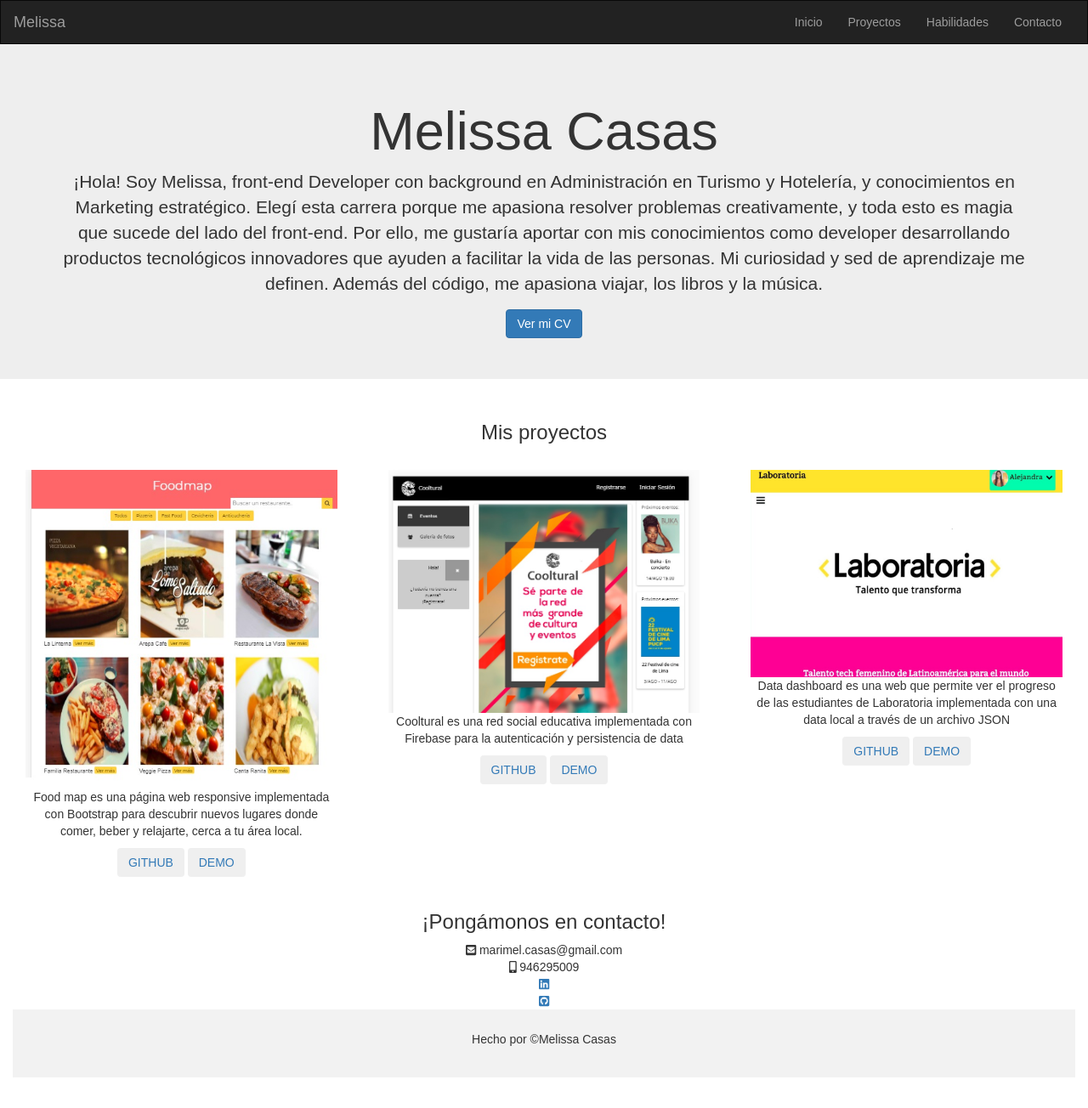
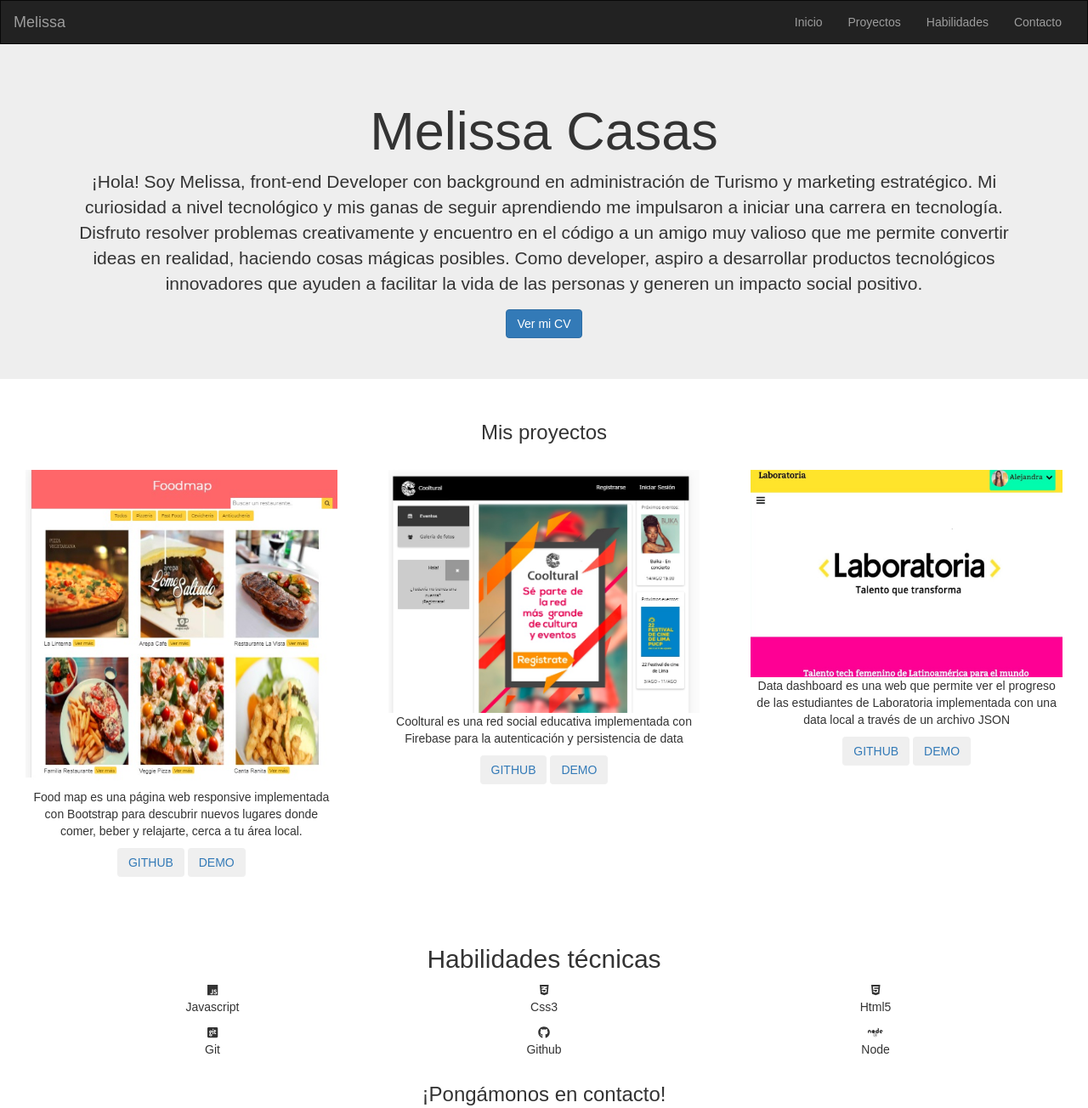
Before and after one commit to lissavcasas/portfolio, a website: page index.html in a window 1280 px wide. Shown: the top 1304 px of the page at 85% size. Before the commit the page ends 1268 px from the top, so only its background shows below. Drawn offline with nearby package versions, Linux system fonts and the light colour scheme.

Commit message:
add skills, new resume

```diff
--- a/index.html
+++ b/index.html
@@ -47,11 +47,12 @@
         <div class="container text-center">
             <h1>Melissa Casas</h1>
             <!-- <img src="src/me.jpg" class="img-responsive" style="width:50%" alt=""> -->
-            <p>¡Hola! Soy Melissa, front-end Developer con background en Administración en Turismo y Hotelería, y conocimientos
-                en Marketing estratégico. Elegí esta carrera porque me apasiona resolver problemas creativamente, y toda
-                esto es magia que sucede del lado del front-end. Por ello, me gustaría aportar con mis conocimientos como
-                developer desarrollando productos tecnológicos innovadores que ayuden a facilitar la vida de las personas.
-                Mi curiosidad y sed de aprendizaje me definen. Además del código, me apasiona viajar, los libros y la música.
+            <p>¡Hola! Soy Melissa, front-end Developer con background en administración de Turismo y marketing estratégico.
+                Mi curiosidad a nivel tecnológico y mis ganas de seguir aprendiendo me impulsaron a iniciar una carrera en
+                tecnología. Disfruto resolver problemas creativamente y encuentro en el código a un amigo muy valioso que
+                me permite convertir ideas en realidad, haciendo cosas mágicas posibles. Como developer, aspiro a desarrollar
+                productos tecnológicos innovadores que ayuden a facilitar la vida de las personas y generen un impacto social
+                positivo.
             </p>
             <div class="row">
                 <div class="col-md-12 font-size-18 flex-center-center">
@@ -131,6 +132,59 @@
             </div>
             <br>
             <!-- Skills-->
+            <section id="skills">
+                <div class="tech skills">
+                    <br>
+                    <br>
+                    <h2 class="text-center big-title">Habilidades técnicas</h2>
+                    <div class="container">
+                        <div class="row text-center">
+
+                            <div class="col-md-4 mg-b-x">
+                                <div class="round">
+                                    <i class="fab fa-js"></i>
+                                </div>
+                                <p>Javascript</p>
+                            </div>
+
+                            <div class="col-md-4 mg-b-x">
+                                <div class="round">
+                                    <i class="fab fa-css3-alt"></i>
+                                </div>
+                                <p>Css3</p>
+                            </div>
+
+                            <div class="col-md-4 mg-b-x">
+                                <div class="round">
+                                    <i class="fab fa-html5"></i>
+                                </div>
+                                <p>Html5</p>
+                            </div>
+
+                            <div class="col-md-4 mg-b-x">
+                                <div class="round">
+                                    <i class="fab fa-git-square"></i>
+                                </div>
+                                <p>Git</p>
+                            </div>
+
+
+                            <div class="col-md-4 mg-b-x">
+                                <div class="round">
+                                    <i class="fab fa-github"></i>
+                                </div>
+                                <p>Github</p>
+                            </div>
+
+                            <div class="col-md-4 mg-b-x">
+                                <div class="round">
+                                    <i class="fab fa-node"></i>
+                                </div>
+                                <p>Node</p>
+                            </div>
+                        </div>
+                    </div>
+            </section>
             <!-- Contact-->
             <section id="contact">
                 <div class="container container-down">
```
Also changed, not shown: src/icons/bootstrap.png (added), src/icons/firebase.png (added).
